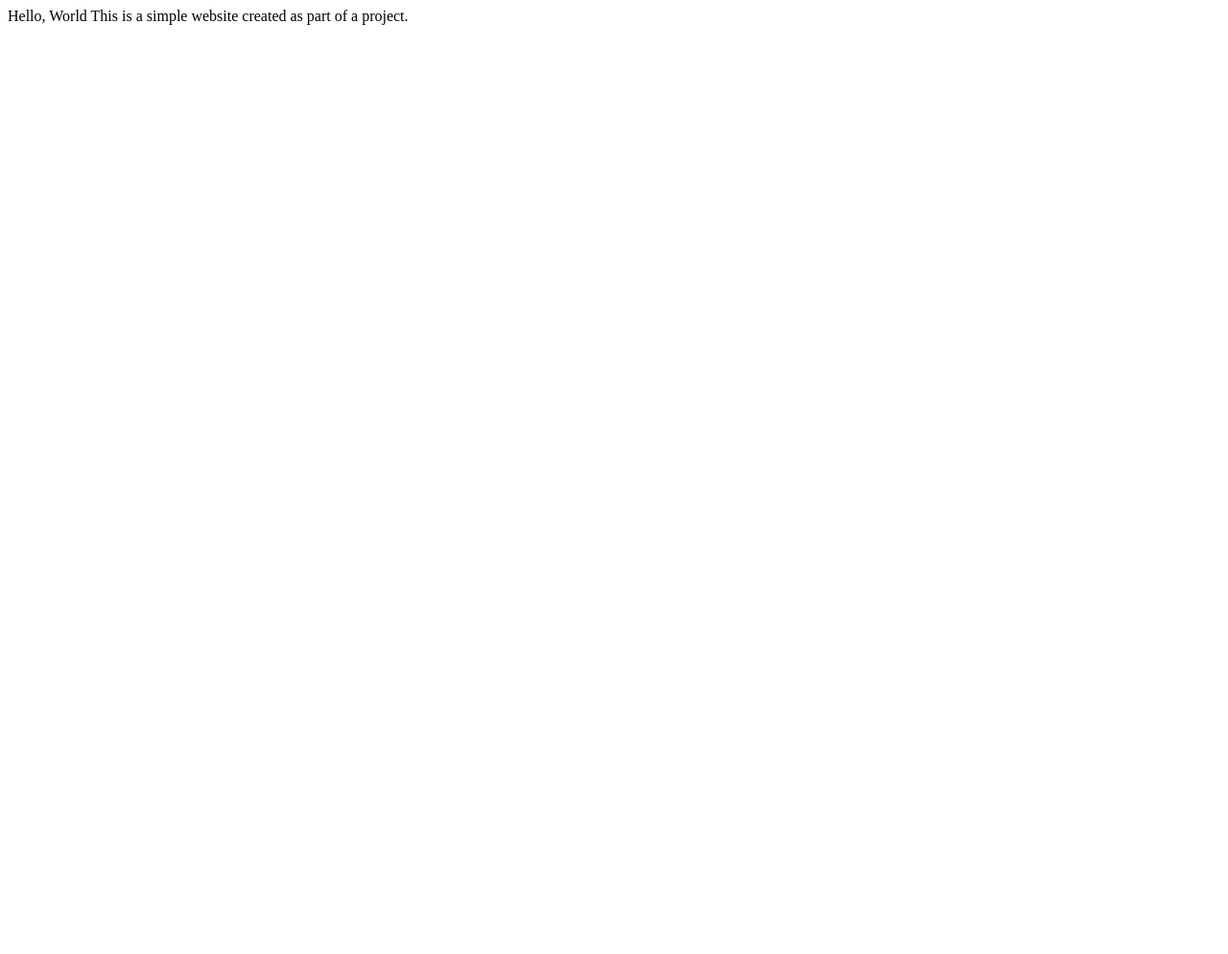
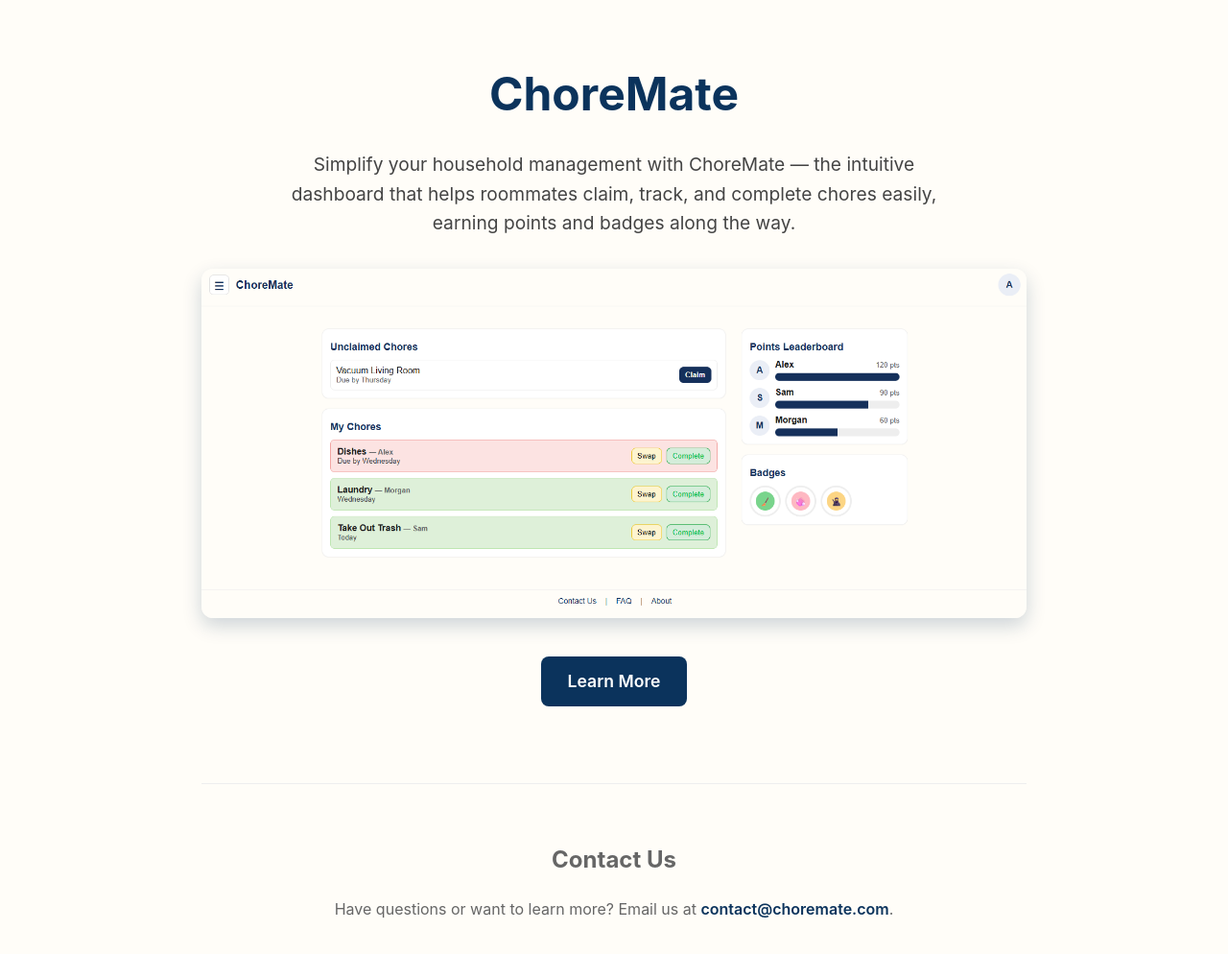
Before and after one commit to shayleepugmire1/CS-1030-Final, a plain HTML site: page index.html in a window 1280 px wide. Shown: the whole page at 96% size. Before the commit the page ends 800 px from the top, so only its background shows below. Drawn offline with Linux system fonts and the light colour scheme.

Commit message:
Index.html

```diff
--- a/index.html
+++ b/index.html
@@ -1,12 +1,127 @@
-<!DOCTYPE html>
+<!doctype html>
 <html lang="en">
 <head>
-    <meta charset="UTF-8">
-    <meta name="viewport" content="width=device-width, initial-scale=1.0">
-    <title>Document</title>
+  <meta charset="utf-8" />
+  <meta name="viewport" content="width=device-width, initial-scale=1" />
+  <title>ChoreMate - CS 1030 Project</title>
+  <style>
+    /* Reset & basics */
+    * {
+      box-sizing: border-box;
+    }
+    body {
+      margin: 0;
+      font-family: 'Inter', Arial, sans-serif;
+      background: #fffdf8;
+      color: #1a1a1a;
+      line-height: 1.6;
+    }
+    a {
+      text-decoration: none;
+      color: #0B335C;
+    }
+
+    /* Container */
+    .container {
+      max-width: 900px;
+      margin: 60px auto;
+      padding: 0 20px;
+      text-align: center;
+    }
+
+    /* Product name */
+    h1 {
+      font-size: 3rem;
+      margin-bottom: 0.5rem;
+      color: #0B335C;
+    }
+
+    /* Description */
+    p.description {
+      font-size: 1.2rem;
+      margin-bottom: 2rem;
+      color: #444;
+      max-width: 700px;
+      margin-left: auto;
+      margin-right: auto;
+    }
+
+    /* Image */
+    img.preview {
+      max-width: 100%;
+      height: auto;
+      border-radius: 12px;
+      box-shadow: 0 8px 20px rgba(11, 51, 92, 0.2);
+      margin-bottom: 2rem;
+    }
+
+    /* Button */
+    .btn-learn-more {
+      background-color: #0B335C;
+      color: #fff;
+      padding: 12px 28px;
+      border-radius: 8px;
+      font-weight: 600;
+      font-size: 1.1rem;
+      border: none;
+      cursor: pointer;
+      transition: background-color 0.3s ease;
+      display: inline-block;
+    }
+    .btn-learn-more:hover,
+    .btn-learn-more:focus {
+      background-color: #084070;
+      outline: none;
+    }
+
+    /* Contact Section */
+    #contact {
+      margin-top: 80px;
+      padding-top: 40px;
+      border-top: 1px solid #eee;
+      color: #666;
+      font-size: 1rem;
+    }
+    #contact a {
+      color: #0B335C;
+      font-weight: 600;
+    }
+
+    /* Responsive */
+    @media (max-width: 480px) {
+      h1 {
+        font-size: 2.2rem;
+      }
+      p.description {
+        font-size: 1rem;
+      }
+      .btn-learn-more {
+        padding: 10px 22px;
+        font-size: 1rem;
+      }
+    }
+  </style>
 </head>
 <body>
-    Hello, World
-    This is a simple website created as part of a project.
+
+  <div class="container">
+    <h1>ChoreMate</h1>
+    <p class="description">
+      Simplify your household management with ChoreMate — the intuitive dashboard that helps roommates claim, track, and complete chores easily, earning points and badges along the way.
+    </p>
+
+    <img src="picture.png" alt="ChoreMate dashboard preview" class="preview" />
+
+    <a href="#contact" class="btn-learn-more" role="button">Learn More</a>
+
+    <section id="contact" aria-label="Contact information">
+      <h2>Contact Us</h2>
+      <p>
+        Have questions or want to learn more? Email us at
+        <a href="mailto:contact@choremate.com">contact@choremate.com</a>.
+      </p>
+    </section>
+  </div>
+
 </body>
 </html>
```
